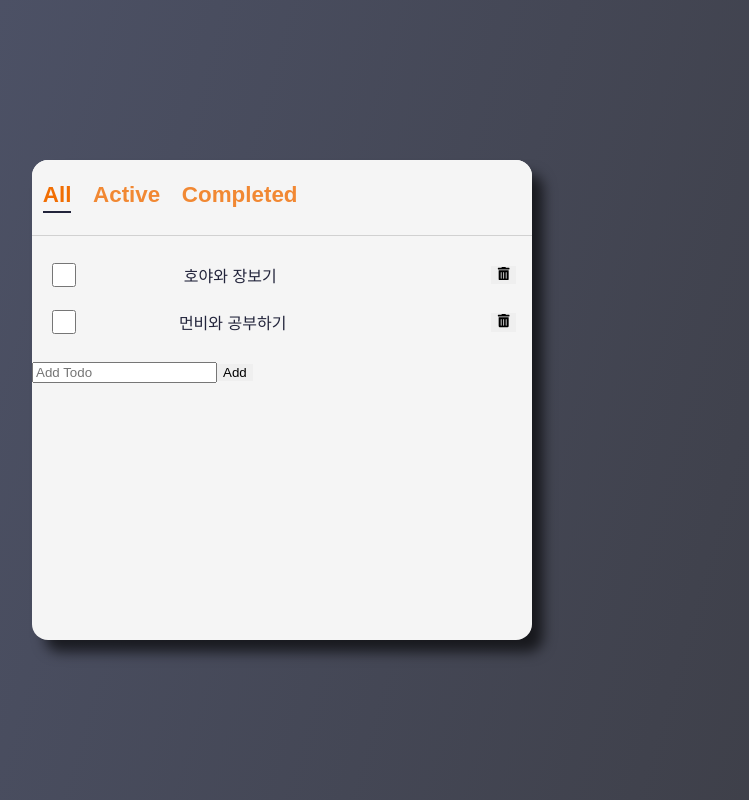
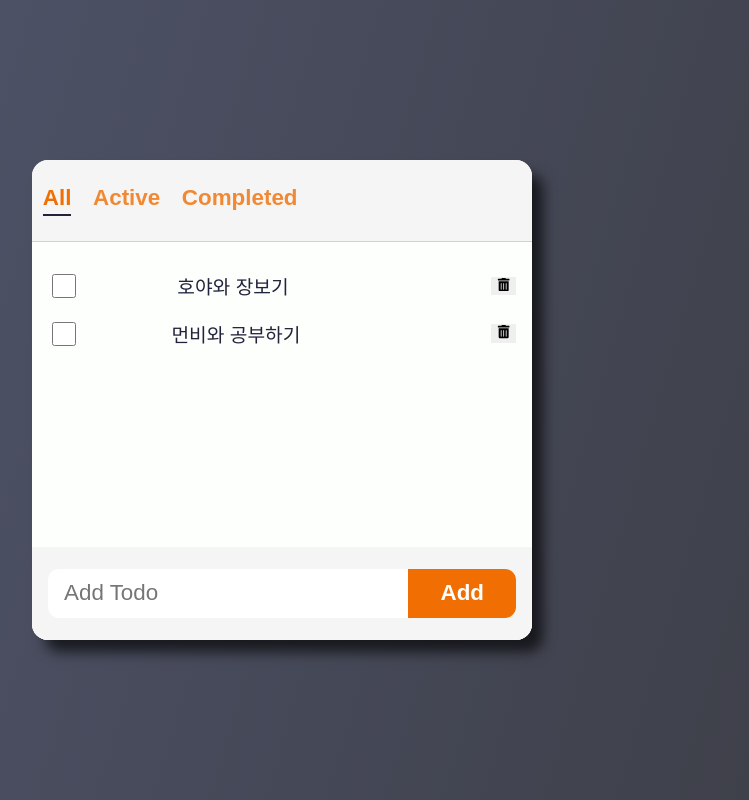
Before and after one commit to eunbi-kang/todo, a React (Create React App) app: page / in a window 1280 px wide. Shown: the whole page, without its empty margins (358-1107 px from the left). Built offline with nearby package versions, Linux system fonts and the light colour scheme.

Commit message:
입력폼 Styling

```diff
--- a/src/components/AddTodo/AddTodo.jsx
+++ b/src/components/AddTodo/AddTodo.jsx
@@ -1,5 +1,6 @@
 import React, { useState } from "react";
 import { v4 as uuidv4 } from "uuid";
+import styles from "./AddTodo.module.css";
 
 export default function AddTodo({ onAdd }) {
   const [text, setText] = useState("");
@@ -13,14 +14,15 @@
     setText("");
   };
   return (
-    <form onSubmit={handleSubmit}>
+    <form className={styles.form} onSubmit={handleSubmit}>
       <input
+      className={styles.input}
         type="text"
         placeholder="Add Todo"
         value={text}
         onChange={handleChange}
       />
-      <button>Add</button>
+      <button className={styles.button}>Add</button>
     </form>
   );
 }
--- /dev/null
+++ b/src/components/AddTodo/AddTodo.module.css
@@ -0,0 +1,28 @@
+.form {
+    width: 100%;
+    display: flex;
+    padding: 1.4rem 1rem;
+    background-color: var(--color-bg-dark);
+}
+
+.input {
+    flex: 1 0 auto;
+    font-size: 1.4rem;
+    padding: 0.7rem 1rem;
+    border: none;
+    outline: none;
+    border-radius: 0.7rem 0 0 0.7rem; /* border-radius: 위 오른 아래 왼 */
+}
+
+.button {
+    background-color: var(--color-accent);
+    color: var(--color-white);
+    font-weight: bold;
+    font-size: 1.4rem;
+    padding: 0 2rem;
+    border-radius: 0 0.7rem 0.7rem 0;
+}
+
+.button:hover {
+    filter: brightness(125%); /* 마우스를 Add 버튼 위에 올렸을 때 125%만큼 밝아짐 */
+}
--- a/src/components/TodoList/TodoList.jsx
+++ b/src/components/TodoList/TodoList.jsx
@@ -1,6 +1,7 @@
 import React, { useState } from "react";
 import AddTodo from "../AddTodo/AddTodo";
 import Todo from "../Todo/Todo";
+import styles from './TodoList.module.css'
 
 export default function TodoList({filter}) {
   const [todos, setTodos] = useState([
@@ -16,8 +17,8 @@
 
   const filtered = getFilteredItems(todos, filter);
   return (
-    <section>
-      <ul>
+    <section className={styles.container}>
+      <ul className={styles.list}>
         {filtered.map((item) => (
           <Todo
             key={item.id}
--- /dev/null
+++ b/src/components/TodoList/TodoList.module.css
@@ -0,0 +1,11 @@
+.container {
+    height: 100%;
+    display: flex;
+    flex-direction: column;
+    background-color: var(--color-bg);
+}
+
+.list {
+    flex: 1 1 auto; /* 리스트 높이를 꽉 차게 만들고 Add 부분을 아래로 보냄 */
+    overflow-y: auto; /* y축으로 overflow 발생시 자동으로 스크롤 생기도록 */
+}
--- a/src/index.css
+++ b/src/index.css
@@ -4,6 +4,7 @@
   --color-gray: #d1d1d1;
   --color-text: #22243b;
   --color-accent: #f16e03;
+  --color-white: white;
 }
 
 body {
@@ -18,11 +19,15 @@
   display: flex;
   justify-content: center;
   align-items: center;
+  font-size: 1.2rem;
   background: rgb(81, 87, 111);
   background: linear-gradient(106deg,
       rgba(81, 87, 111, 1) 0%,
       rgba(60, 61, 69, 1) 100%);
 
+}
+* {
+  box-sizing: border-box; /* padding, margin 요소들이 합해진 요소가 박스 사이즈가 되도록 */
 }
 
 #root {
```
